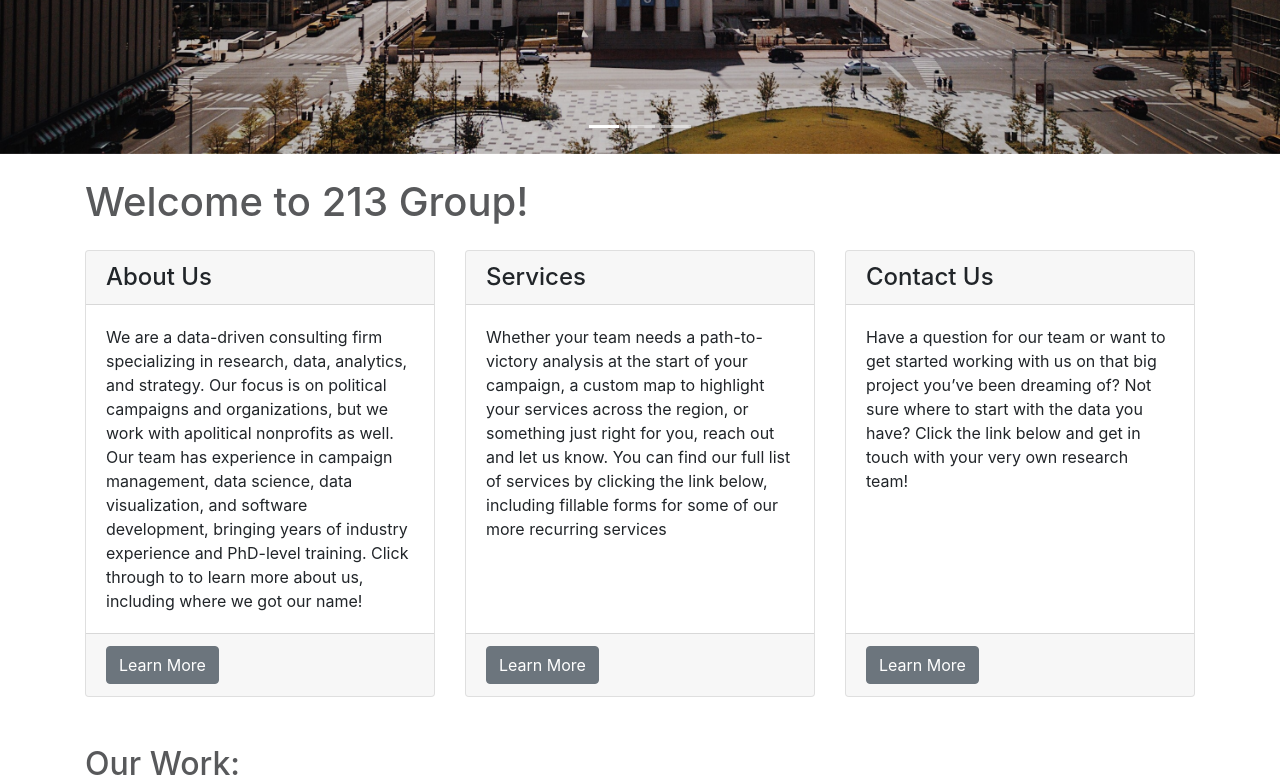
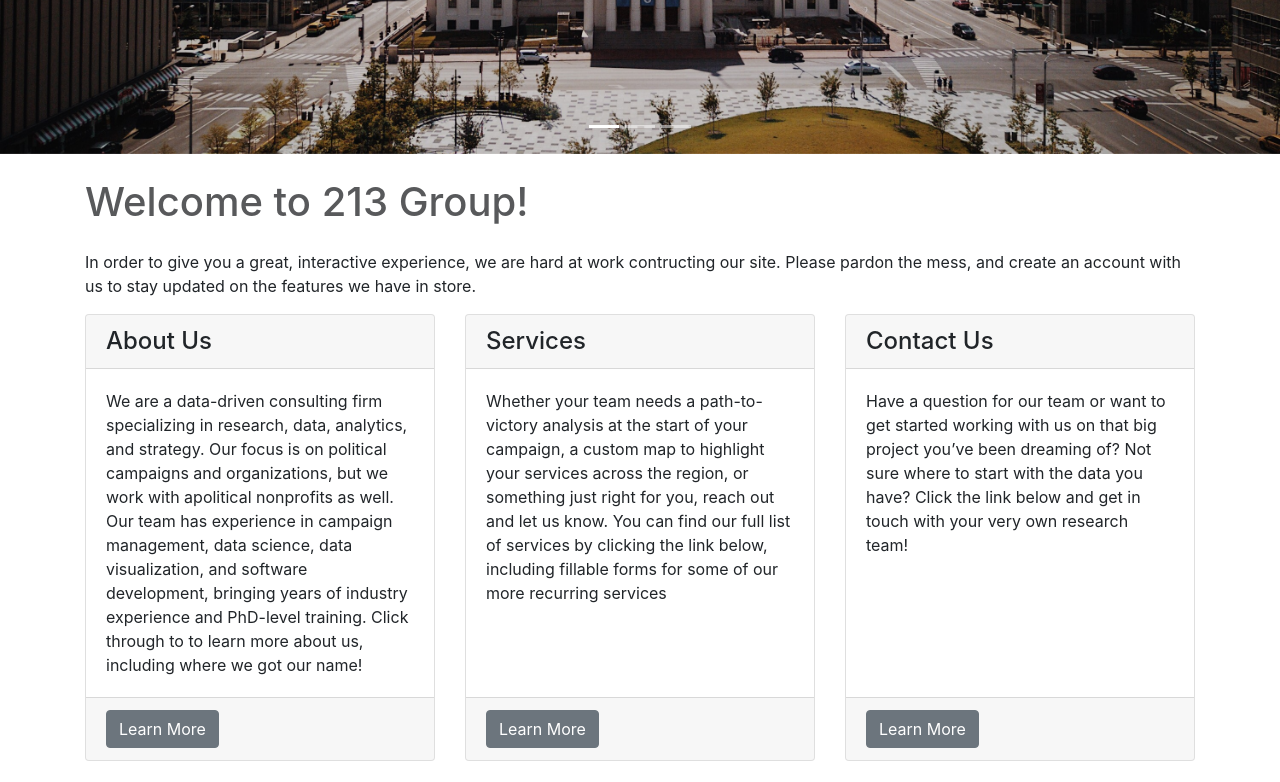
Before and after one commit to schlich/twoonethree, a Django app: page / in a window 1280 px wide. Shown: the part 657-1439 px from the top of the page. Run offline with Django 3.2, Linux system fonts and the light colour scheme; parts of the project's set-up code (start-up, migrations or seed data) failed here and were passed over; some libraries are stand-ins or nearby versions.

Commit message:
add construction message

```diff
--- a/twoonethree/templates/pages/home.html
+++ b/twoonethree/templates/pages/home.html
@@ -45,6 +45,7 @@
 
 {% block content %}
 <h1 class="my-4">Welcome to 213 Group!</h1>
+<p>In order to give you a great, interactive experience, we are hard at work contructing our site. Please pardon the mess, and create an account with us to stay updated on the features we have in store.</p>
 <div class="row">
 	<div class="col-lg-4 mb-4">
 	<div class="card h-100">
```
